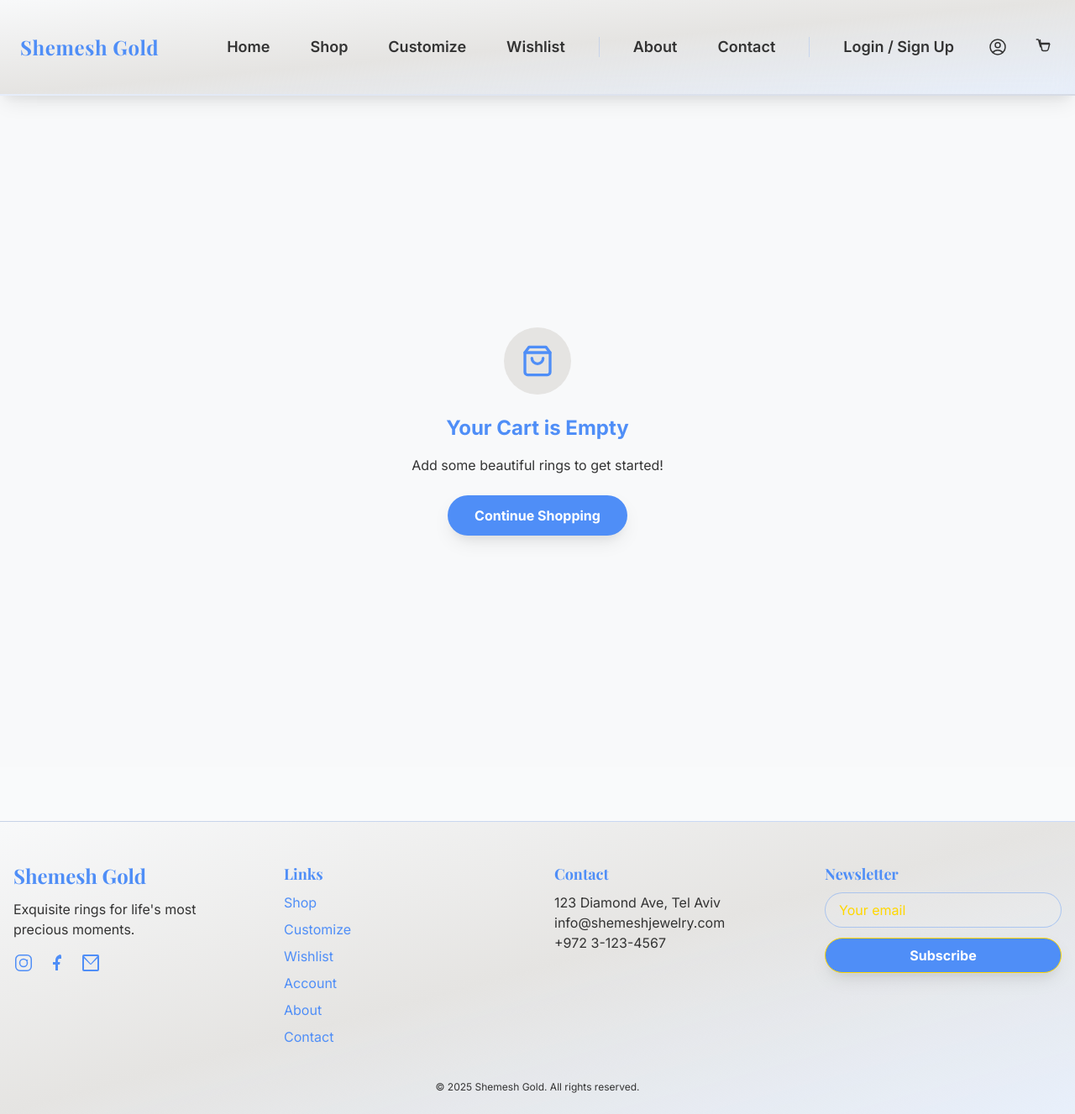
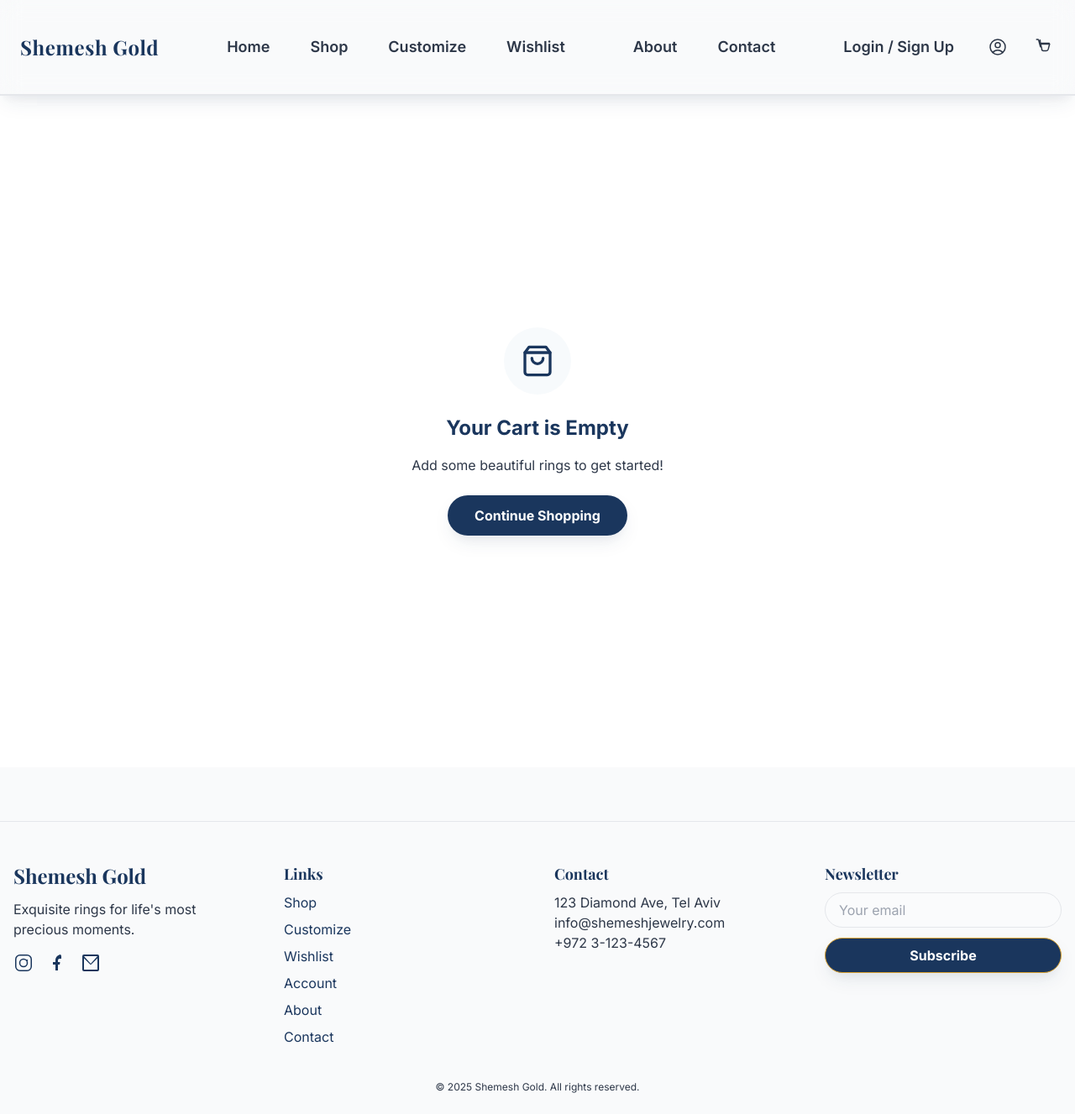
Before and after one commit to Mhmissi/Ring-Store, a React (Create React App) app in the folder client/: page /cart in a window 1280 px wide. Shown: the whole page at 84% size. Built offline with nearby package versions, Linux system fonts and the light colour scheme.

Commit message:
Design: Update color scheme to match MoissaniteCo aesthetic - deep navy blue, warm gold, and elegant grays

```diff
--- a/client/src/App.js
+++ b/client/src/App.js
@@ -96,7 +96,7 @@ const CartCount = () => {
   if (totalItems === 0) return null;
 
   return (
-    <span className="absolute -top-2 -right-2 bg-gold text-black text-xs font-bold rounded-full w-5 h-5 flex items-center justify-center">
+    <span className="absolute -top-2 -right-2 bg-warmGold text-navyBlue text-xs font-bold rounded-full w-5 h-5 flex items-center justify-center">
       {totalItems}
     </span>
   );
@@ -105,36 +105,36 @@ const CartCount = () => {
 const Header = () => {
   const [open, setOpen] = React.useState(false);
   return (
-    <header className="bg-gradient-to-br from-diamondWhite via-platinumSilver to-brilliantBlue/10 shadow-elegant sticky top-0 z-50 backdrop-blur-md border-b-2 border-brilliantBlue/10">
+    <header className="bg-gradient-to-br from-pureWhite via-softGray to-navyBlue/5 shadow-elegant sticky top-0 z-50 backdrop-blur-md border-b-2 border-navyBlue/10">
       <nav className="max-w-7xl mx-auto flex items-center justify-between px-6 py-4">
-        <a href="/" className="text-2xl font-extrabold text-brilliantBlue tracking-wide font-serif" style={{ fontFamily: 'Playfair Display, serif' }}>Shemesh Gold</a>
-        <button className="md:hidden text-brilliantBlue focus:outline-none" onClick={() => setOpen(!open)} aria-label="Toggle menu">
+        <a href="/" className="text-2xl font-extrabold text-navyBlue tracking-wide font-serif" style={{ fontFamily: 'Playfair Display, serif' }}>Shemesh Gold</a>
+        <button className="md:hidden text-navyBlue focus:outline-none" onClick={() => setOpen(!open)} aria-label="Toggle menu">
           <svg className="w-8 h-8" fill="none" stroke="currentColor" strokeWidth="2" viewBox="0 0 24 24"><path strokeLinecap="round" strokeLinejoin="round" d="M4 6h16M4 12h16M4 18h16" /></svg>
         </button>
-        <ul className={`flex-col md:flex-row md:flex gap-8 items-center font-semibold text-charcoalGray text-lg font-sans transition-all duration-300 ${open ? 'flex absolute top-20 left-0 w-full bg-diamondWhite/95 py-6 z-40 border-t-2 border-brilliantBlue/10' : 'hidden md:flex'}`} style={{ fontFamily: 'Inter, sans-serif' }}>
+        <ul className={`flex-col md:flex-row md:flex gap-8 items-center font-semibold text-darkGray text-lg font-sans transition-all duration-300 ${open ? 'flex absolute top-20 left-0 w-full bg-pureWhite/95 py-6 z-40 border-t-2 border-navyBlue/10' : 'hidden md:flex'}`} style={{ fontFamily: 'Inter, sans-serif' }}>
           {/* Main Navigation */}
-          <li><a href="/" className="hover:text-brilliantBlue transition-colors duration-200 px-2 py-1 rounded">Home</a></li>
-          <li><a href="/shop" className="hover:text-brilliantBlue transition-colors duration-200 px-2 py-1 rounded">Shop</a></li>
-          <li><a href="/customize" className="hover:text-brilliantBlue transition-colors duration-200 px-2 py-1 rounded">Customize</a></li>
-          <li><a href="/wishlist" className="hover:text-brilliantBlue transition-colors duration-200 px-2 py-1 rounded">Wishlist</a></li>
+          <li><a href="/" className="hover:text-navyBlue transition-colors duration-200 px-2 py-1 rounded">Home</a></li>
+          <li><a href="/shop" className="hover:text-navyBlue transition-colors duration-200 px-2 py-1 rounded">Shop</a></li>
+          <li><a href="/customize" className="hover:text-navyBlue transition-colors duration-200 px-2 py-1 rounded">Customize</a></li>
+          <li><a href="/wishlist" className="hover:text-navyBlue transition-colors duration-200 px-2 py-1 rounded">Wishlist</a></li>
           {/* Divider */}
-          <div className="hidden md:block w-px h-6 bg-brilliantBlue/20"></div>
+          <div className="hidden md:block w-px h-6 bg-navyBlue/20"></div>
           {/* Company Info */}
-          <li><a href="/about" className="hover:text-brilliantBlue transition-colors duration-200 px-2 py-1 rounded">About</a></li>
-          <li><a href="/contact" className="hover:text-brilliantBlue transition-colors duration-200 px-2 py-1 rounded">Contact</a></li>
+          <li><a href="/about" className="hover:text-navyBlue transition-colors duration-200 px-2 py-1 rounded">About</a></li>
+          <li><a href="/contact" className="hover:text-navyBlue transition-colors duration-200 px-2 py-1 rounded">Contact</a></li>
           {/* Divider */}
-          <div className="hidden md:block w-px h-6 bg-brilliantBlue/20"></div>
+          <div className="hidden md:block w-px h-6 bg-navyBlue/20"></div>
           {/* User Actions */}
-          <li><a href="/auth" className="hover:text-champagneGold transition-colors duration-200 px-2 py-1 rounded">Login / Sign Up</a></li>
+          <li><a href="/auth" className="hover:text-warmGold transition-colors duration-200 px-2 py-1 rounded">Login / Sign Up</a></li>
           <li>
-            <a href="/account" className="hover:text-champagneGold transition-colors duration-200 px-2 py-1 rounded">
+            <a href="/account" className="hover:text-warmGold transition-colors duration-200 px-2 py-1 rounded">
               <svg xmlns="http://www.w3.org/2000/svg" fill="none" viewBox="0 0 24 24" strokeWidth={1.5} stroke="currentColor" className="w-6 h-6">
                 <path strokeLinecap="round" strokeLinejoin="round" d="M17.982 18.725A7.488 7.488 0 0012 15.75a7.488 7.488 0 00-5.982 2.975m11.963 0a9 9 0 10-11.963 0m11.963 0A8.966 8.966 0 0112 21a8.966 8.966 0 01-5.982-2.275M15 9.75a3 3 0 11-6 0 3 3 0 016 0z" />
               </svg>
             </a>
           </li>
           <li>
-            <a href="/cart" className="hover:text-champagneGold transition-colors duration-200 px-2 py-1 rounded relative">
+            <a href="/cart" className="hover:text-warmGold transition-colors duration-200 px-2 py-1 rounded relative">
               <svg xmlns="http://www.w3.org/2000/svg" fill="none" viewBox="0 0 24 24" strokeWidth={1.5} stroke="currentColor" className="w-6 h-6">
                 <path strokeLinecap="round" strokeLinejoin="round" d="M2.25 3h1.386c.51 0 .955.343 1.087.836l.383 1.437m0 0l1.7 6.385m-.383-7.822L6.75 7.5m0 0h10.5m-10.5 0l1.7 6.385m0 0A2.25 2.25 0 0010.125 16.5h3.75a2.25 2.25 0 002.175-1.615l1.7-6.385m-10.5 0h10.5" />
               </svg>
@@ -144,17 +144,49 @@ const Header = () => {
         </ul>
       </nav>
       <style>{`
-        .text-brilliantBlue { color: #4F8EF7; }
-        .hover:text-brilliantBlue:hover { color: #4F8EF7; }
-        .bg-brilliantBlue { background-color: #4F8EF7; }
-        .bg-diamondWhite { background-color: #F8F9FA; }
-        .bg-platinumSilver { background-color: #E5E4E2; }
-        .text-charcoalGray { color: #333333; }
-        .hover:text-champagneGold:hover { color: #FFD700; }
-        .bg-champagneGold { background-color: #FFD700; }
-        .border-brilliantBlue { border-color: #4F8EF7; }
-        .border-champagneGold { border-color: #FFD700; }
-        .shadow-elegant { box-shadow: 0 10px 25px -5px rgba(0,0,0,0.1), 0 10px 10px -5px rgba(0,0,0,0.04); }
+        /* Primary Colors - Inspired by MoissaniteCo */
+        .text-navyBlue { color: #1a365d; }
+        .hover:text-navyBlue:hover { color: #1a365d; }
+        .bg-navyBlue { background-color: #1a365d; }
+        .border-navyBlue { border-color: #1a365d; }
+
+        /* Accent Colors */
+        .text-warmGold { color: #d69e2e; }
+        .hover:text-warmGold:hover { color: #d69e2e; }
+        .bg-warmGold { background-color: #d69e2e; }
+        .border-warmGold { border-color: #d69e2e; }
+
+        /* Rose Gold Accent */
+        .text-roseGold { color: #e53e3e; }
+        .hover:text-roseGold:hover { color: #e53e3e; }
+        .bg-roseGold { background-color: #e53e3e; }
+        .border-roseGold { border-color: #e53e3e; }
+
+        /* Background Colors */
+        .bg-pureWhite { background-color: #ffffff; }
+        .bg-softGray { background-color: #f7fafc; }
+        .bg-lightGray { background-color: #edf2f7; }
+
+        /* Text Colors */
+        .text-darkGray { color: #2d3748; }
+        .text-mediumGray { color: #4a5568; }
+        .text-lightGray { color: #718096; }
+
+        /* Legacy support - keeping old names for compatibility */
+        .text-brilliantBlue { color: #1a365d; }
+        .hover:text-brilliantBlue:hover { color: #1a365d; }
+        .bg-brilliantBlue { background-color: #1a365d; }
+        .bg-diamondWhite { background-color: #ffffff; }
+        .bg-platinumSilver { background-color: #f7fafc; }
+        .text-charcoalGray { color: #2d3748; }
+        .hover:text-champagneGold:hover { color: #d69e2e; }
+        .bg-champagneGold { background-color: #d69e2e; }
+        .border-brilliantBlue { border-color: #1a365d; }
+        .border-champagneGold { border-color: #d69e2e; }
+
+        /* Enhanced Shadows */
+        .shadow-elegant { box-shadow: 0 10px 25px -5px rgba(26, 54, 93, 0.1), 0 10px 10px -5px rgba(26, 54, 93, 0.04); }
+        .shadow-gold { box-shadow: 0 4px 6px -1px rgba(214, 158, 46, 0.1), 0 2px 4px -1px rgba(214, 158, 46, 0.06); }
       `}</style>
     </header>
   );
@@ -364,43 +396,43 @@ const CartProvider = ({ children }) => {
 
 // Luxury Footer
 const Footer = () => (
-  <footer className="bg-gradient-to-br from-diamondWhite via-platinumSilver to-brilliantBlue/10 text-brilliantBlue pt-12 pb-6 px-4 mt-16 border-t border-brilliantBlue/20">
+  <footer className="bg-gradient-to-br from-pureWhite via-softGray to-navyBlue/10 text-navyBlue pt-12 pb-6 px-4 mt-16 border-t border-navyBlue/20">
     <div className="max-w-7xl mx-auto grid grid-cols-1 md:grid-cols-4 gap-10">
       <div>
-        <h3 className="font-serif text-2xl font-bold mb-3 text-brilliantBlue" style={{ fontFamily: 'Playfair Display, serif' }}>Shemesh Gold</h3>
-        <p className="text-charcoalGray mb-4">Exquisite rings for life's most precious moments.</p>
+        <h3 className="font-serif text-2xl font-bold mb-3 text-navyBlue" style={{ fontFamily: 'Playfair Display, serif' }}>Shemesh Gold</h3>
+        <p className="text-darkGray mb-4">Exquisite rings for life's most precious moments.</p>
         <div className="flex gap-4 mt-2">
-          <a href="https://instagram.com" target="_blank" rel="noopener noreferrer" className="hover:text-champagneGold transition"><svg className="w-6 h-6" fill="currentColor" viewBox="0 0 24 24"><path d="M7.75 2h8.5A5.75 5.75 0 0 1 22 7.75v8.5A5.75 5.75 0 0 1 16.25 22h-8.5A5.75 5.75 0 0 1 2 16.25v-8.5A5.75 5.75 0 0 1 7.75 2zm0 1.5A4.25 4.25 0 0 0 3.5 7.75v8.5A4.25 4.25 0 0 0 7.75 20.5h8.5A4.25 4.25 0 0 0 20.5 16.25v-8.5A4.25 4.25 0 0 0 16.25 3.5zm4.25 3.25a5.25 5.25 0 1 1 0 10.5 5.25 5.25 0 0 1 0-10.5zm0 1.5a3.75 3.75 0 1 0 0 7.5 3.75 3.75 0 0 0 0-7.5zm5.25.75a1 1 0 1 1-2 0 1 1 0 0 1 2 0z"/></svg></a>
-          <a href="https://facebook.com" target="_blank" rel="noopener noreferrer" className="hover:text-champagneGold transition"><svg className="w-6 h-6" fill="currentColor" viewBox="0 0 24 24"><path d="M17 2.1c-3.9 0-7 3.1-7 7v2H7v3h3v7h3v-7h2.1l.4-3H13V9c0-1.1.9-2 2-2h2V4.1c0-1.1-.9-2-2-2z"/></svg></a>
-          <a href="mailto:info@shemeshjewelry.com" className="hover:text-champagneGold transition"><svg className="w-6 h-6" fill="currentColor" viewBox="0 0 24 24"><path d="M2 4a2 2 0 0 1 2-2h16a2 2 0 0 1 2 2v16a2 2 0 0 1-2 2H4a2 2 0 0 1-2-2V4zm2 0v.01L12 13l8-8.99V4H4zm16 2.41l-7.29 7.3a1 1 0 0 1-1.42 0L4 6.41V20h16V6.41z"/></svg></a>
+          <a href="https://instagram.com" target="_blank" rel="noopener noreferrer" className="hover:text-warmGold transition"><svg className="w-6 h-6" fill="currentColor" viewBox="0 0 24 24"><path d="M7.75 2h8.5A5.75 5.75 0 0 1 22 7.75v8.5A5.75 5.75 0 0 1 16.25 22h-8.5A5.75 5.75 0 0 1 2 16.25v-8.5A5.75 5.75 0 0 1 7.75 2zm0 1.5A4.25 4.25 0 0 0 3.5 7.75v8.5A4.25 4.25 0 0 0 7.75 20.5h8.5A4.25 4.25 0 0 0 20.5 16.25v-8.5A4.25 4.25 0 0 0 16.25 3.5zm4.25 3.25a5.25 5.25 0 1 1 0 10.5 5.25 5.25 0 0 1 0-10.5zm0 1.5a3.75 3.75 0 1 0 0 7.5 3.75 3.75 0 0 0 0-7.5zm5.25.75a1 1 0 1 1-2 0 1 1 0 0 1 2 0z"/></svg></a>
+          <a href="https://facebook.com" target="_blank" rel="noopener noreferrer" className="hover:text-warmGold transition"><svg className="w-6 h-6" fill="currentColor" viewBox="0 0 24 24"><path d="M17 2.1c-3.9 0-7 3.1-7 7v2H7v3h3v7h3v-7h2.1l.4-3H13V9c0-1.1.9-2 2-2h2V4.1c0-1.1-.9-2-2-2z"/></svg></a>
+          <a href="mailto:info@shemeshjewelry.com" className="hover:text-warmGold transition"><svg className="w-6 h-6" fill="currentColor" viewBox="0 0 24 24"><path d="M2 4a2 2 0 0 1 2-2h16a2 2 0 0 1 2 2v16a2 2 0 0 1-2 2H4a2 2 0 0 1-2-2V4zm2 0v.01L12 13l8-8.99V4H4zm16 2.41l-7.29 7.3a1 1 0 0 1-1.42 0L4 6.41V20h16V6.41z"/></svg></a>
         </div>
       </div>
       <div>
-        <h4 className="font-serif text-lg font-bold mb-2 text-brilliantBlue">Links</h4>
+        <h4 className="font-serif text-lg font-bold mb-2 text-navyBlue">Links</h4>
         <ul className="space-y-2">
-          <li><a href="/shop" className="hover:text-champagneGold transition">Shop</a></li>
-          <li><a href="/customize" className="hover:text-champagneGold transition">Customize</a></li>
-          <li><a href="/wishlist" className="hover:text-champagneGold transition">Wishlist</a></li>
-          <li><a href="/account" className="hover:text-champagneGold transition">Account</a></li>
-          <li><a href="/about" className="hover:text-champagneGold transition">About</a></li>
-          <li><a href="/contact" className="hover:text-champagneGold transition">Contact</a></li>
+          <li><a href="/shop" className="hover:text-warmGold transition">Shop</a></li>
+          <li><a href="/customize" className="hover:text-warmGold transition">Customize</a></li>
+          <li><a href="/wishlist" className="hover:text-warmGold transition">Wishlist</a></li>
+          <li><a href="/account" className="hover:text-warmGold transition">Account</a></li>
+          <li><a href="/about" className="hover:text-warmGold transition">About</a></li>
+          <li><a href="/contact" className="hover:text-warmGold transition">Contact</a></li>
         </ul>
       </div>
       <div>
-        <h4 className="font-serif text-lg font-bold mb-2 text-brilliantBlue">Contact</h4>
-        <p className="text-charcoalGray">123 Diamond Ave, Tel Aviv</p>
-        <p className="text-charcoalGray">info@shemeshjewelry.com</p>
-        <p className="text-charcoalGray">+972 3-123-4567</p>
+        <h4 className="font-serif text-lg font-bold mb-2 text-navyBlue">Contact</h4>
+        <p className="text-darkGray">123 Diamond Ave, Tel Aviv</p>
+        <p className="text-darkGray">info@shemeshjewelry.com</p>
+        <p className="text-darkGray">+972 3-123-4567</p>
       </div>
       <div>
-        <h4 className="font-serif text-lg font-bold mb-2 text-brilliantBlue">Newsletter</h4>
+        <h4 className="font-serif text-lg font-bold mb-2 text-navyBlue">Newsletter</h4>
         <form className="flex flex-col gap-2">
-          <input type="email" placeholder="Your email" className="rounded-full px-4 py-2 bg-white/10 border border-brilliantBlue/40 text-brilliantBlue placeholder:text-champagneGold focus:outline-none focus:ring-2 focus:ring-brilliantBlue/40" />
-          <button type="submit" className="bg-brilliantBlue text-white font-bold rounded-full px-4 py-2 mt-1 shadow-elegant hover:bg-champagneGold hover:text-black transition-all duration-200 border border-champagneGold focus:outline-none focus:ring-2 focus:ring-brilliantBlue/40">Subscribe</button>
+          <input type="email" placeholder="Your email" className="rounded-full px-4 py-2 bg-white/10 border border-navyBlue/40 text-navyBlue placeholder:text-warmGold focus:outline-none focus:ring-2 focus:ring-navyBlue/40" />
+          <button type="submit" className="bg-navyBlue text-white font-bold rounded-full px-4 py-2 mt-1 shadow-elegant hover:bg-warmGold hover:text-navyBlue transition-all duration-200 border border-warmGold focus:outline-none focus:ring-2 focus:ring-navyBlue/40">Subscribe</button>
         </form>
       </div>
     </div>
-    <div className="text-center text-charcoalGray text-xs mt-10">&copy; {new Date().getFullYear()} Shemesh Gold. All rights reserved.</div>
+    <div className="text-center text-darkGray text-xs mt-10">&copy; {new Date().getFullYear()} Shemesh Gold. All rights reserved.</div>
   </footer>
 );
 
```
